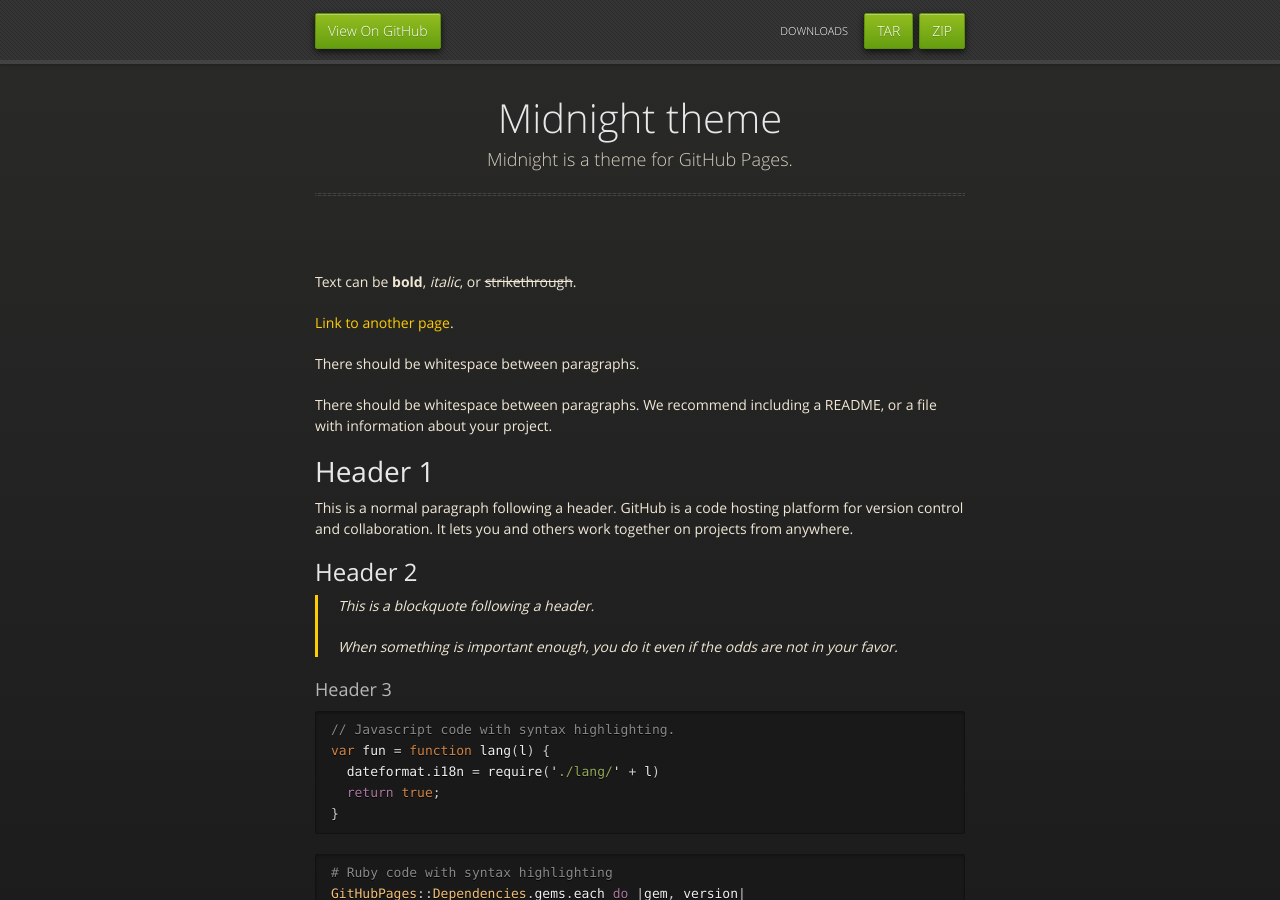
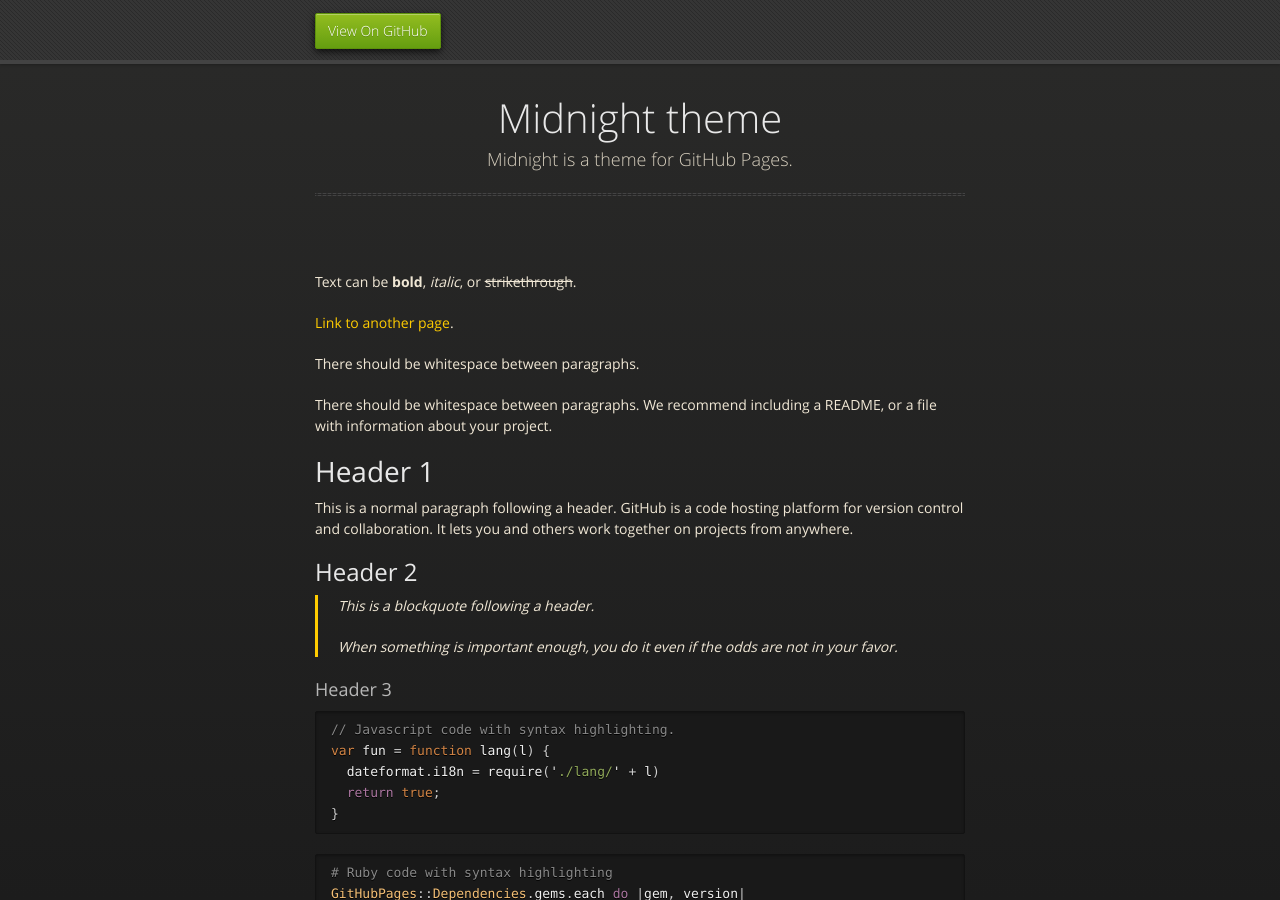
Before and after one commit to GustavoMonea/GustavoMonea.github.io, a Jekyll site: the page built from index.md, in a window 1280 px wide and 900 px high. Built offline with Jekyll 4.4.1, drawn with Linux system fonts in a browser that asks for light colours.

Commit message:
Update default.html
Clean Download Section

```diff
--- a/_layouts/default.html
+++ b/_layouts/default.html
@@ -23,9 +23,9 @@
           <ul>
             <li class="fork"><a href="{{ site.github.repository_url }}">View On GitHub</a></li>
             {% if site.show_downloads %}
-              <li class="downloads"><a href="{{ site.github.zip_url }}">ZIP</a></li>
+              <!--<li class="downloads"><a href="{{ site.github.zip_url }}">ZIP</a></li>
               <li class="downloads"><a href="{{ site.github.tar_url }}">TAR</a></li>
-              <li class="title">DOWNLOADS</li>
+              <li class="title">DOWNLOADS</li>-->
             {% endif %}
           </ul>
         </nav>
```
